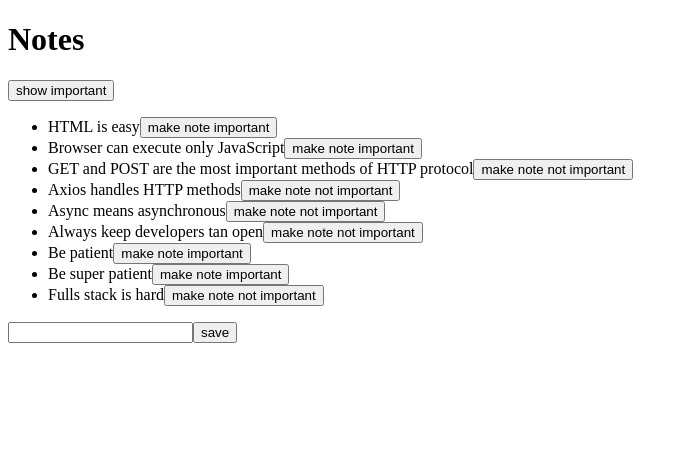
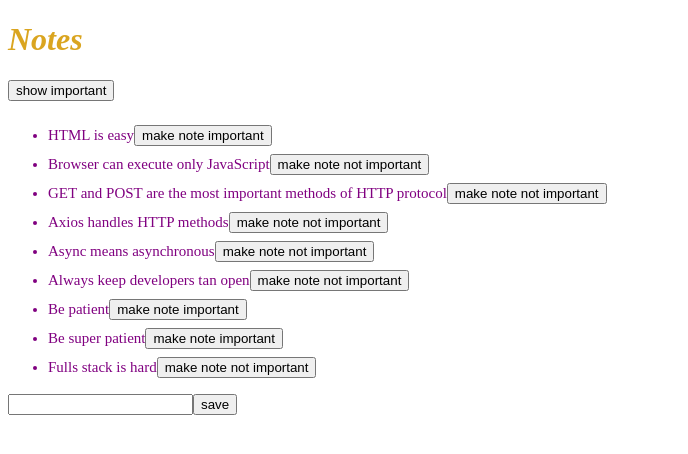
Before and after one commit to AndresBo/course-info-app, a React (Create React App) app: page / in a window 1280 px wide. Shown: the top 454 px of the page, without its empty margins (0-688 px from the left). Built offline with nearby package versions, Linux system fonts and the light colour scheme; data requests are answered from the project's data file.

Commit message:
build: added some basic css

```diff
--- a/db.json
+++ b/db.json
@@ -8,7 +8,7 @@
     {
       "id": 2,
       "content": "Browser can execute only JavaScript",
-      "important": false
+      "important": true
     },
     {
       "id": 3,
--- a/src/App.js
+++ b/src/App.js
@@ -1,8 +1,8 @@
 import { useState, useEffect } from "react"
 import { nanoid } from "nanoid"
-import axios from "axios"
 import Note from "./components/Note"
 import noteService from './services/notes'
+import './index.css'
 
 
 const App = (props) => {
--- a/src/components/Note.js
+++ b/src/components/Note.js
@@ -2,7 +2,7 @@
   const label = note.important ? 'make note not important' : 'make note important'
 
   return (
-    <li>{note.content}
+    <li className='note'>{note.content}
         <button onClick={toggleImportance}>{label}</button>
     </li>
   )
--- a/src/index.css
+++ b/src/index.css
@@ -1,13 +1,10 @@
-body {
-  margin: 0;
-  font-family: -apple-system, BlinkMacSystemFont, 'Segoe UI', 'Roboto', 'Oxygen',
-    'Ubuntu', 'Cantarell', 'Fira Sans', 'Droid Sans', 'Helvetica Neue',
-    sans-serif;
-  -webkit-font-smoothing: antialiased;
-  -moz-osx-font-smoothing: grayscale;
+h1 {
+  color: goldenrod;
+  font-style: italic;
 }
 
-code {
-  font-family: source-code-pro, Menlo, Monaco, Consolas, 'Courier New',
-    monospace;
+.note {
+  color: purple;
+  padding-top: 0.5rem;
+  font-size: 15px;
 }
```
